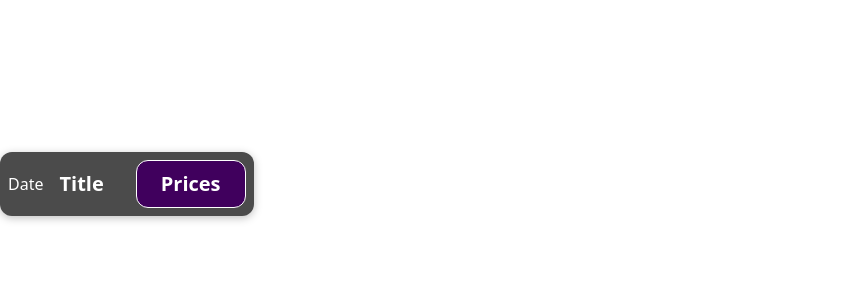
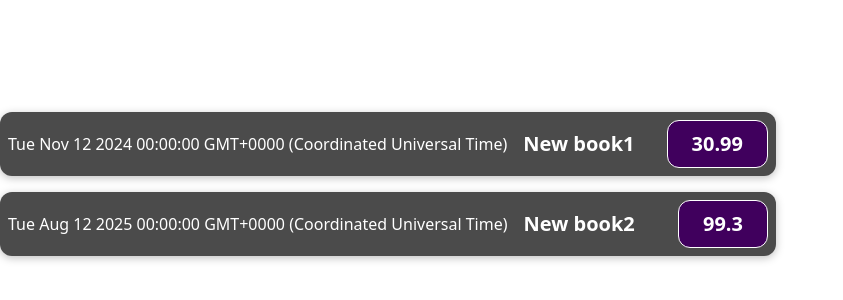
Before and after one commit to AkselMuur/React, a React (Vite) app in the folder react-project/: page / in a window 1280 px wide. Shown: the part 216-516 px from the top of the page, without its empty margins (0-843 px from the left). Built offline with nearby package versions, Linux system fonts and the light colour scheme.

Commit message:
Komponendi sisustamine andmetega

```diff
--- a/react-project/src/App.jsx
+++ b/react-project/src/App.jsx
@@ -2,9 +2,23 @@
 import "./components/ExpenseItem.css";
 
 const App = () => {
+  const expenses = [
+    {
+    date: new Date(2024, 10, 12),
+    title: 'New book1',
+    price: 30.99
+  },
+  {
+    date: new Date(2025, 7, 12),
+    title: 'New book2',
+    price: 99.30
+  }
+]
+
   return (
-    <div className="app">
-      <ExpenseItem />
+    <div className="App">
+      <ExpenseItem data={expenses[0]} />
+            <ExpenseItem data={expenses[1]} />
     </div>
   );
 };
--- a/react-project/src/components/ExpenseItem.jsx
+++ b/react-project/src/components/ExpenseItem.jsx
@@ -1,10 +1,15 @@
-const ExpenseItem = () => {
+import "./ExpenseItem.css";
+
+const ExpenseItem = (props) => {
+  console.log(props);
+  console.log(props.data);
+
   return (
     <div className="expense-item">
-      <div>Date</div>
+      <div>{props.data.date.toString()}</div>
       <div className="expense-item__description">
-        <h2>Title</h2>
-        <div className="expense-item__price">Prices</div>
+        <h2>{props.data.title}</h2>
+        <div className="expense-item__price">{props.data.price}</div>
       </div>
     </div>
   );
```
